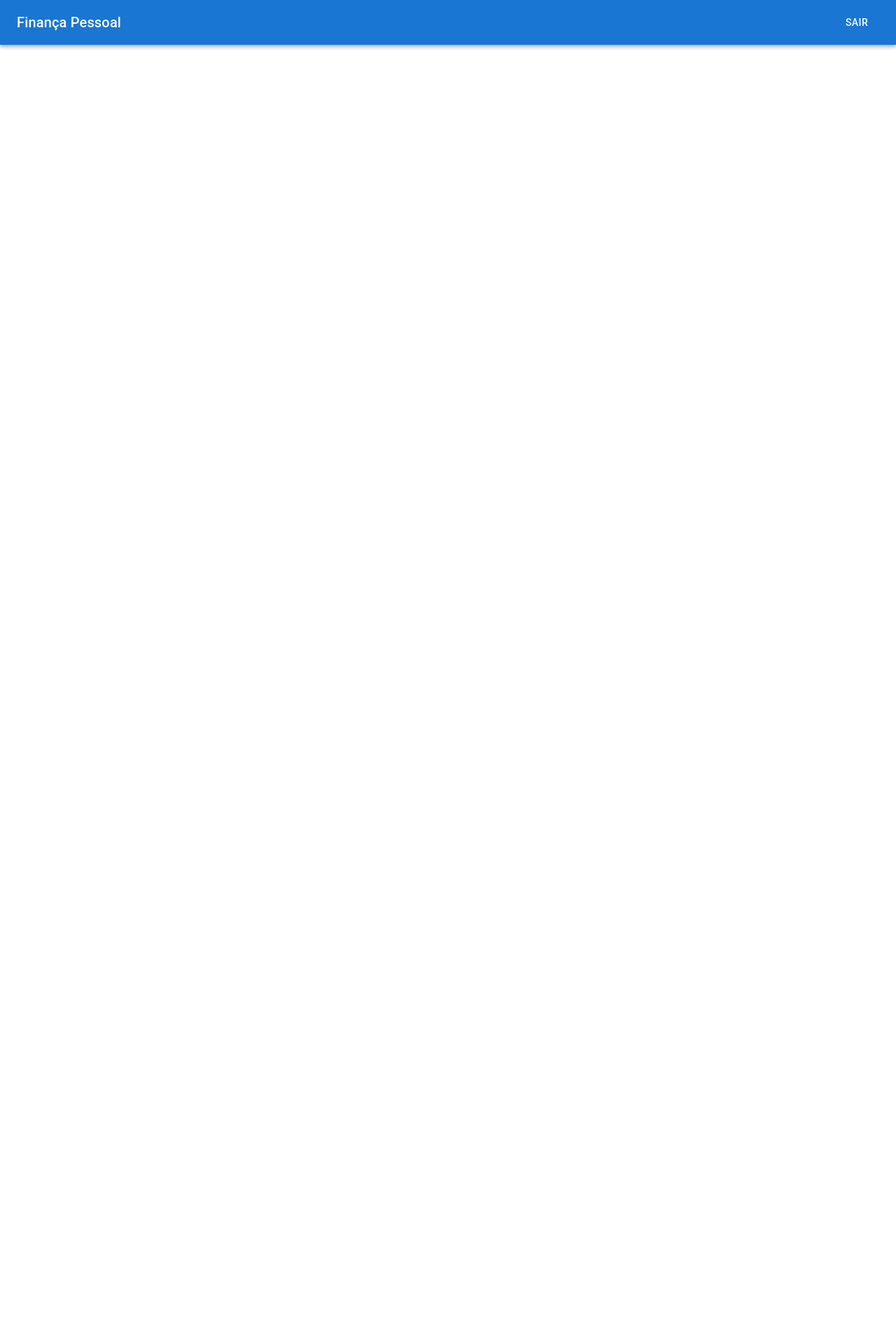
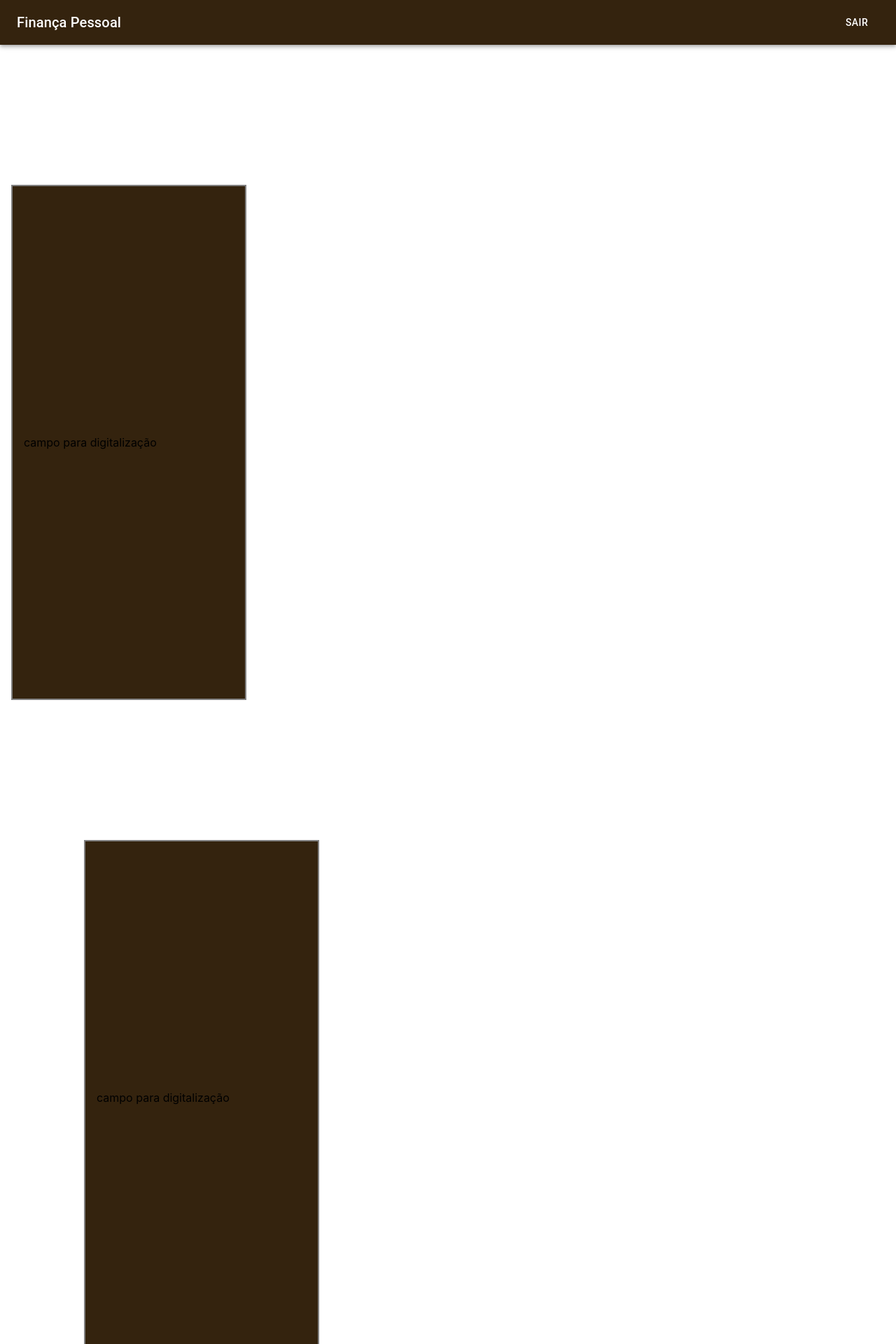
Before and after one commit to FelipeAraujj/daw2-frontend, a React (Create React App) app: page /principal in a window 1280 px wide. Shown: the top 1920 px of the page at 70% size. Before the commit the page ends 800 px from the top, so only its background shows below. Built offline with nearby package versions, Linux system fonts and the light colour scheme.

Commit message:
atualização das boxs

```diff
--- a/src/components/BarraNavegacao/index.js
+++ b/src/components/BarraNavegacao/index.js
@@ -17,7 +17,13 @@ function BarraNavegacao() {
 
   return (
     <Box sx={{ flexGrow: 1 }}>
-      <AppBar position="static">
+      <AppBar
+        position="static"
+        sx={{
+          backgroundColor: "#34230E",
+
+        }}
+      >
         <Toolbar>
           <Typography variant="h6" component="div" sx={{ flexGrow: 1 }}>
             Finança Pessoal
--- /dev/null
+++ b/src/components/BoxPrincipal1/index.js
@@ -0,0 +1,25 @@
+import * as React from 'react';
+import Box from '@mui/material/Box';
+
+function BoxPrincipal1() {
+  return (
+    <Box
+      height={700}
+      width={300}
+      my={25}
+      display="flex"
+      alignItems="center"
+      gap={20}
+      p={2}
+      marginLeft={2}
+      sx={{
+        border: '2px solid grey',
+        backgroundColor: "#34230E"
+      }}
+    >
+      campo para digitalização
+    </Box>
+  );
+}
+
+export default BoxPrincipal1;
--- /dev/null
+++ b/src/components/BoxPrincipal2/index.js
@@ -0,0 +1,25 @@
+import * as React from 'react';
+import Box from '@mui/material/Box';
+
+function BoxPrincipal2() {
+    return (
+        <Box
+            height={700}
+            width={300}
+            my={0}
+            display="flex"
+            alignItems="center"
+            gap={20}
+            p={2}
+            marginLeft={15}
+            sx={{
+                border: '2px solid grey',
+                backgroundColor: "#34230E"
+            }}
+        >
+            campo para digitalização
+        </Box>
+    );
+}
+
+export default BoxPrincipal2;
--- a/src/pages/PaginaPrincipal/index.js
+++ b/src/pages/PaginaPrincipal/index.js
@@ -1,12 +1,16 @@
 import React from "react"
 import BarraNavegacao from "../../components/BarraNavegacao";
+import BoxPrincipal1 from "../../components/BoxPrincipal1";
+import BoxPrincipal2 from "../../components/BoxPrincipal2";
 
 
 function PaginaPrincipal() {
 
-  return(
+  return (
     <div>
-        <BarraNavegacao />
+      <BarraNavegacao />
+      <BoxPrincipal1 />
+      <BoxPrincipal2 />
     </div>
 
   );
```
Also changed, not shown: src/components/BoxPrincipal3/index.js (added, +25 -0 lines), src/components/BoxPrincipal4/index.js (added, +25 -0 lines), src/components/BoxPrincipal1/style.css (added).
